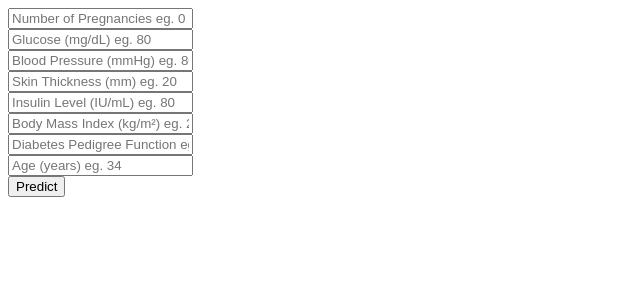
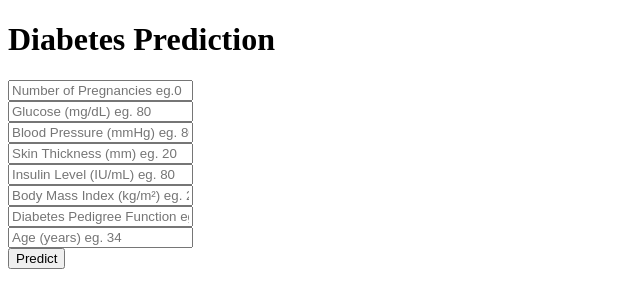
Before and after one commit to frankgeorge/DiabetesPrediction, a Flask app: page / in a window 1280 px wide. Shown: the top 308 px of the page, without its empty margins (0-640 px from the left). Run offline with Flask 2, Linux system fonts and the light colour scheme; parts of the project's set-up code (start-up, migrations or seed data) failed here and were passed over.

Commit message:
added title

```diff
--- a/templates/home.html
+++ b/templates/home.html
@@ -7,9 +7,10 @@
 
 </head>
 <body>
+    <h1>Diabetes Prediction </h1>
     <div class="login">
         <form action="{{ url_for('predict')}}"method="post">
-                    <input class="form-input" type="text" name="pregnancies" placeholder="Number of Pregnancies eg. 0"><br>
+                    <input class="form-input" type="text" name="pregnancies" placeholder="Number of Pregnancies eg.0"><br>
                     <input class="form-input" type="text" name="glucose" placeholder="Glucose (mg/dL) eg. 80"><br>
                     <input class="form-input" type="text" name="bloodpressure" placeholder="Blood Pressure (mmHg) eg. 80"><br>
                     <input class="form-input" type="text" name="skinthickness" placeholder="Skin Thickness (mm) eg. 20"><br>
```
